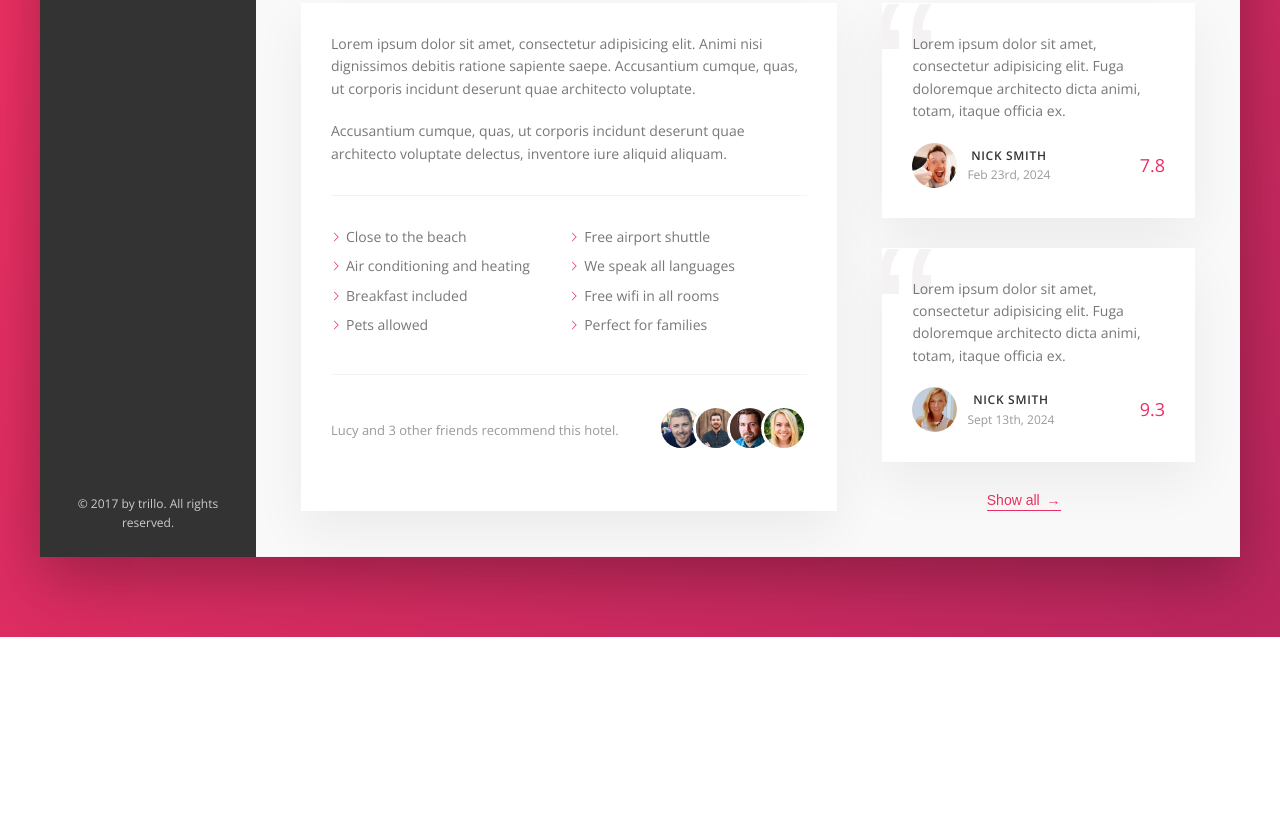
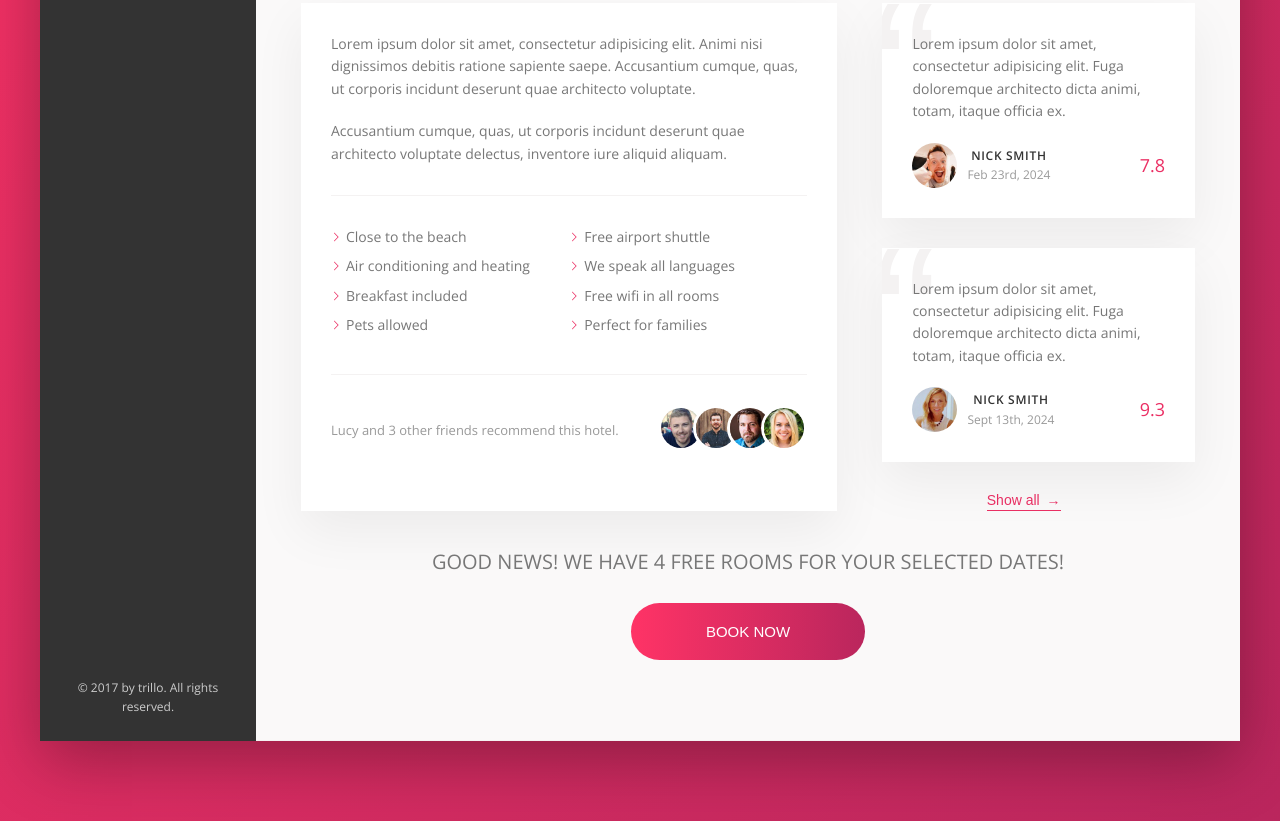
Before and after one commit to kiethohoai/trillo-project, a website: page index.html in a window 1280 px wide. Shown: the part 639-1460 px from the top of the page. Before the commit the page ends 1276 px from the top, so only its background shows below. Drawn offline with nearby package versions, Linux system fonts and the light colour scheme.

Commit message:
019 Building the CTA Section

```diff
--- a/index.html
+++ b/index.html
@@ -218,6 +218,16 @@
 
               <button class="btn-inline">Show all <span>&rarr;</span></button>
             </div>
+
+            <div class="cta">
+              <h2 class="cta__book-now">
+                Good news! We have 4 free rooms for your selected dates!
+              </h2>
+              <button class="btn">
+                <span class="btn__visible">Book now</span>
+                <span class="btn__invisible">Only 4 rooms left</span>
+              </button>
+            </div>
           </div>
         </main>
       </div>
--- a/sass/_components.scss
+++ b/sass/_components.scss
@@ -431,3 +431,89 @@
     z-index: 1;
   }
 }
+
+//OPTIMIZE CALL TO ACTION (CTA)
+.cta {
+  padding: 3.5rem 0;
+  margin: 0 auto;
+  text-align: center;
+
+  &__book-now {
+    font-size: 2rem;
+    font-weight: 300;
+    text-transform: uppercase;
+    margin-bottom: 2.5rem;
+  }
+}
+
+.btn {
+  font-size: 1.5rem;
+  font-weight: 300;
+  text-transform: uppercase;
+  border-radius: 100px;
+  border: none;
+  color: #fff;
+  background-image: linear-gradient(
+    to right,
+    var(--color-primary-light),
+    var(--color-primary-dark)
+  );
+  position: relative;
+  overflow: hidden;
+  cursor: pointer;
+
+  & > * {
+    display: inline-block;
+    height: 100%;
+    width: 100%;
+  }
+
+  &__visible {
+    padding: 2rem 7.5rem;
+    transition: all 0.3s;
+  }
+
+  &__invisible {
+    padding: 2rem 0;
+
+    position: absolute;
+    left: 0;
+    top: -100%;
+    transition: all 0.3s;
+  }
+
+  &:hover &__visible {
+    transform: translateY(100%);
+  }
+
+  &:hover &__invisible {
+    top: 0;
+  }
+
+  &:hover {
+    background-image: linear-gradient(
+      to left,
+      var(--color-primary-light),
+      var(--color-primary-dark)
+    );
+  }
+
+  &:focus {
+    outline: none;
+    animation: smallBig 1s infinite;
+    // animation: pulsate 1s infinite;
+  }
+}
+
+@keyframes smallBig {
+  0% {
+    transform: scale(1);
+  }
+  50% {
+    transform: scale(1.05);
+    box-shadow: 0 1.5rem 4rem rgba(0, 0, 0, 0.3);
+  }
+  100% {
+    transform: scale(1);
+  }
+}
--- a/sass/_layout.scss
+++ b/sass/_layout.scss
@@ -38,6 +38,8 @@
 
 .detail {
   display: flex;
+  flex-wrap: wrap;
+
   padding: 4.5rem;
   background-color: var(--color-grey-light-1);
   border-bottom: var(--line);
```
Also changed, not shown: README.MD, css/main.css, 1 other file.
